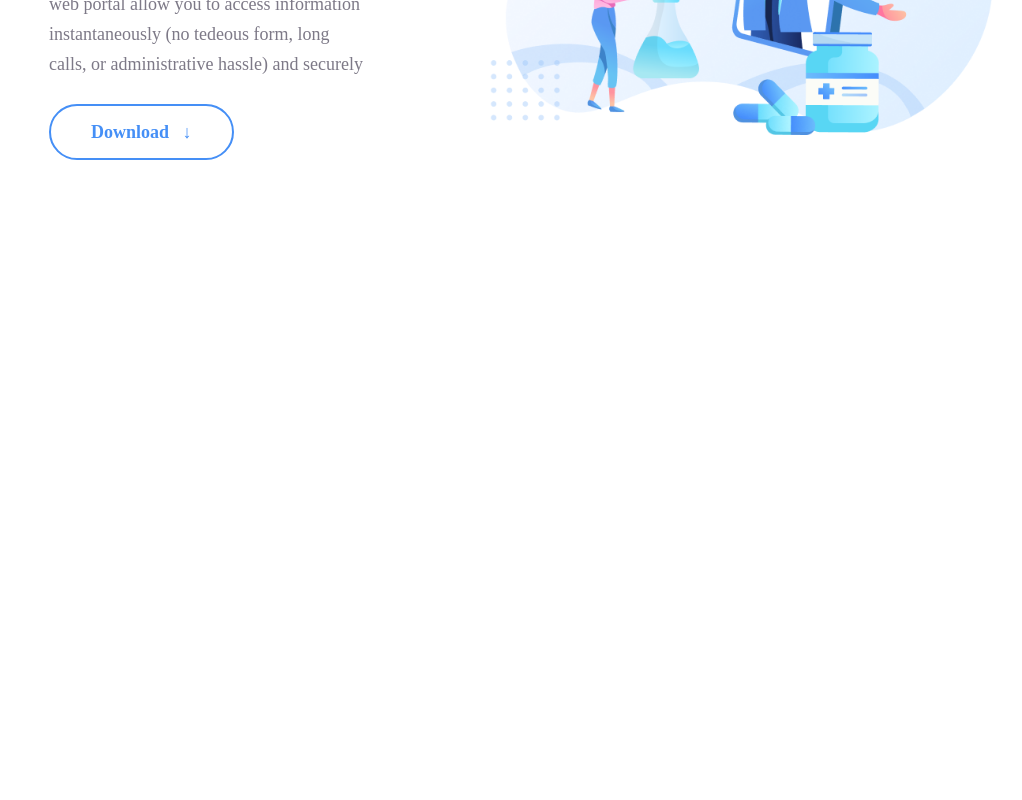
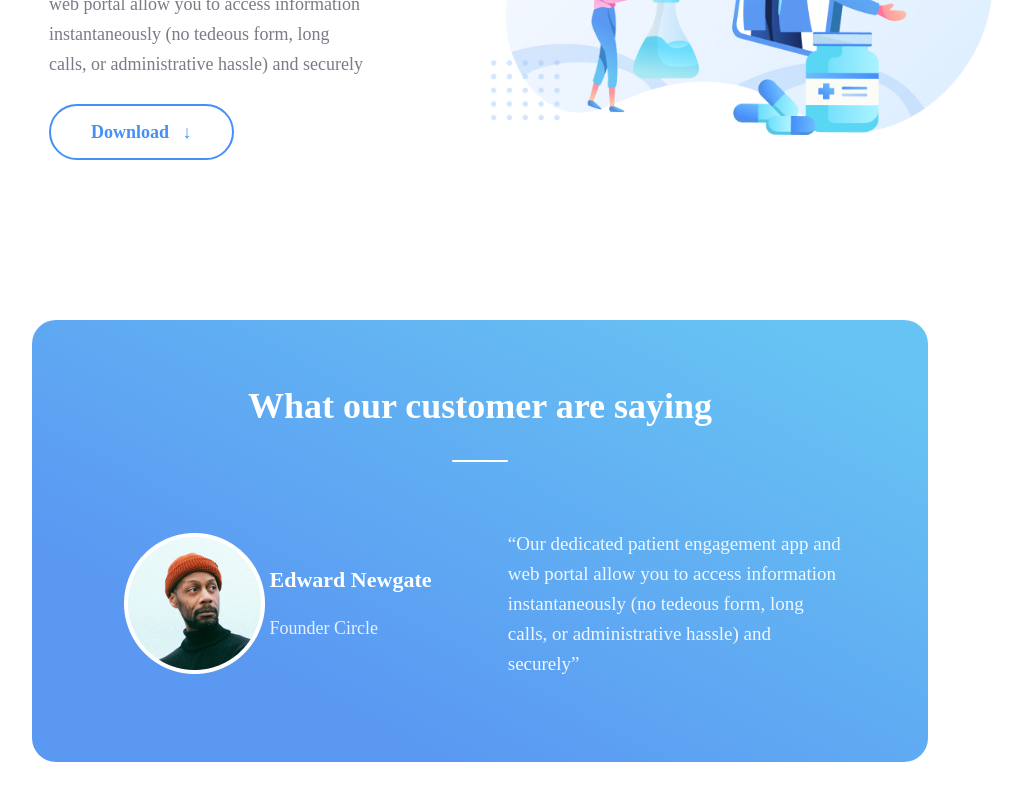
Before and after one commit to JatinBisht2308/Small-Projects, a React (Create React App) app: page / in a window 1280 px wide. Shown: the part 2724-3524 px from the top of the page, without its empty margins (160-1182 px from the left). Before the commit the page ends 3044 px from the top, so only its background shows below. Built offline with nearby package versions, Linux system fonts and the light colour scheme; a web font is replaced by a local one.

Commit message:
:fire: created the testimonial static container

```diff
--- a/src/App.js
+++ b/src/App.js
@@ -4,6 +4,8 @@ import  About from './components/about/About';
 import  Service from './components/services/Services';
 import Healthcare from './components/healthcare/Healthcare';
 import MobileApp from './components/mobileApp/MobileApp';
+import Testimonial from './components/testimonial/Testimonial';
+
 function App() {
   return (
     <div className="App">
@@ -12,6 +14,7 @@ function App() {
      <Service />
      <Healthcare />
      <MobileApp />
+     <Testimonial />
     </div>
   );
 }
--- /dev/null
+++ b/src/components/testimonial/Testimonial.jsx
@@ -0,0 +1,34 @@
+import React from "react";
+import "./testimonial.css";
+import Customer from "../../assets/testimonial.png";
+
+const Testimonial = () => {
+  return (
+    <div className="Testimonial">
+      <div className="testimonial_container">
+        <div className="testi_container_upper">
+          <h2 className="testi_heading">What our customer are saying</h2>
+          <div className="testi_underline"></div>
+        </div>
+        <div className="testi_container_bottom">
+          <div className="testi_left">
+            <img src={Customer} alt="" />
+            <div className="customer_info">
+              <small className="customer_name">Edward Newgate</small>
+              <small className="customer_company">Founder Circle</small>
+            </div>
+          </div>
+          <div className="testi_right">
+            <p className="customer_review">
+              “Our dedicated patient engagement app and web portal allow you to
+              access information instantaneously (no tedeous form, long calls,
+              or administrative hassle) and securely”
+            </p>
+          </div>
+        </div>
+      </div>
+    </div>
+  );
+};
+
+export default Testimonial;
--- /dev/null
+++ b/src/components/testimonial/testimonial.css
@@ -0,0 +1,92 @@
+.Testimonial {
+  width: 100%;
+  display: flex;
+  justify-content: center;
+  align-items: center;
+  margin-bottom: 200px;
+}
+.testimonial_container {
+  width: 62%;
+  display: flex;
+  justify-content: space-evenly;
+  align-items: center;
+  flex-direction: column;
+  background: linear-gradient(208.18deg, #67c3f3 9.05%, #5a98f2 76.74%);
+  border-radius: 24px;
+  padding: 2.5% 4% 5% 4%;
+}
+.testi_container_upper {
+  width: 100%;
+  display: flex;
+  flex-direction: column;
+  justify-content: space-evenly;
+  align-items: center;
+  margin-bottom: 6%;
+}
+.testi_heading {
+  font-style: normal;
+  font-weight: 700;
+  font-size: 36px;
+  line-height: 48px;
+  color: #ffffff;
+  mix-blend-mode: normal;
+}
+.testi_underline {
+  width: 56px;
+  height: 2px;
+  background: #ffffff;
+  border-radius: 6px;
+}
+.testi_container_bottom {
+  width: 100%;
+  display: flex;
+  justify-content: space-around;
+  align-items: center;
+}
+.testi_left {
+  width: 40%;
+  display: flex;
+  justify-content: space-evenly;
+  align-items: center;
+}
+.testi_right {
+  width: 42%;
+  display: flex;
+  justify-content: space-evenly;
+  align-items: flex-start;
+}
+.customer_info {
+  display: flex;
+  flex-direction: column;
+  justify-content: space-around;
+  align-items: flex-start;
+}
+.testi_left > img {
+  width: 141px;
+  height: 141px;
+}
+.customer_name {
+  font-style: normal;
+  font-weight: 700;
+  font-size: 22px;
+  line-height: 48px;
+  color: #ffffff;
+  text-align: left;
+}
+.customer_company {
+  font-style: normal;
+  font-weight: 400;
+  font-size: 18px;
+  line-height: 48px;
+  color: rgba(255, 255, 255, 0.85);
+  text-align: left;
+}
+.customer_review {
+  font-style: normal;
+  font-weight: 400;
+  font-size: 19px;
+  line-height: 30px;
+  color: rgba(255, 255, 255, 0.9);
+  mix-blend-mode: normal;
+  text-align: left;
+}
```
Also changed, not shown: src/assets/testimonial.png (added).
